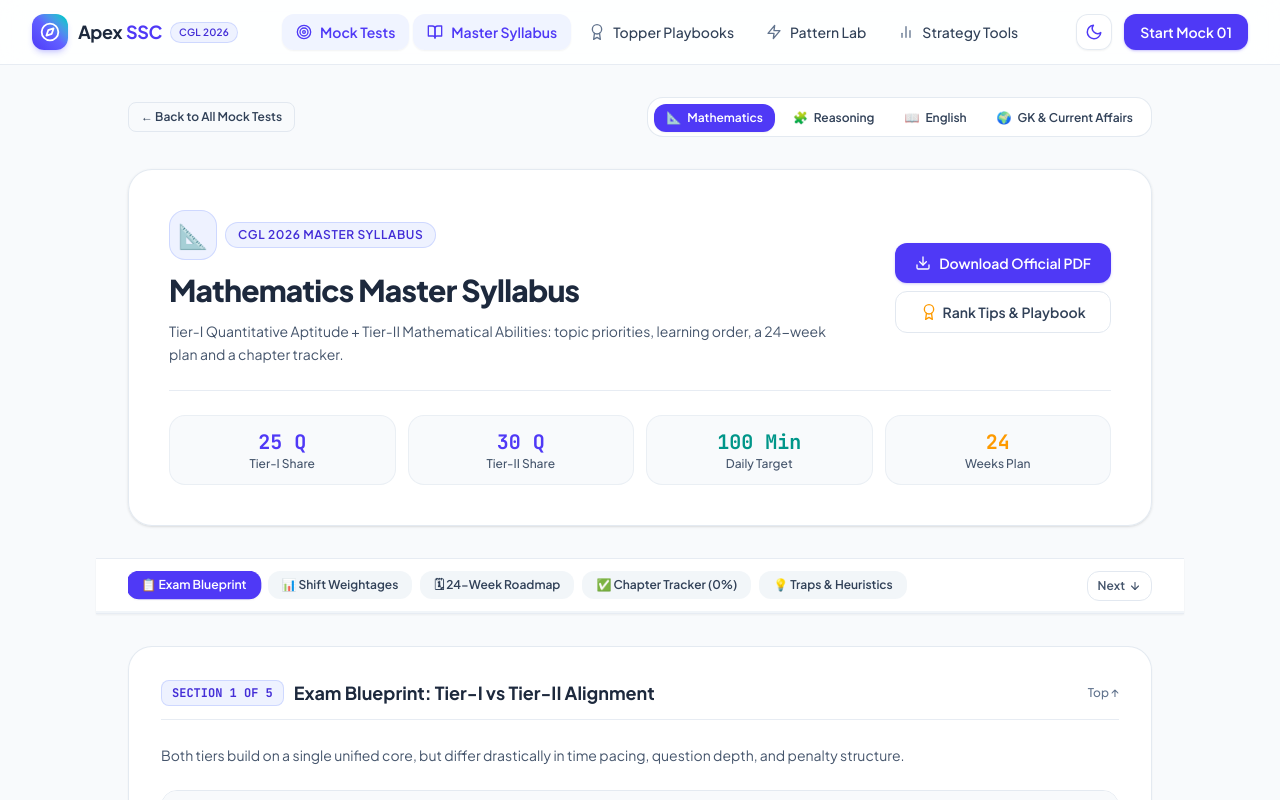
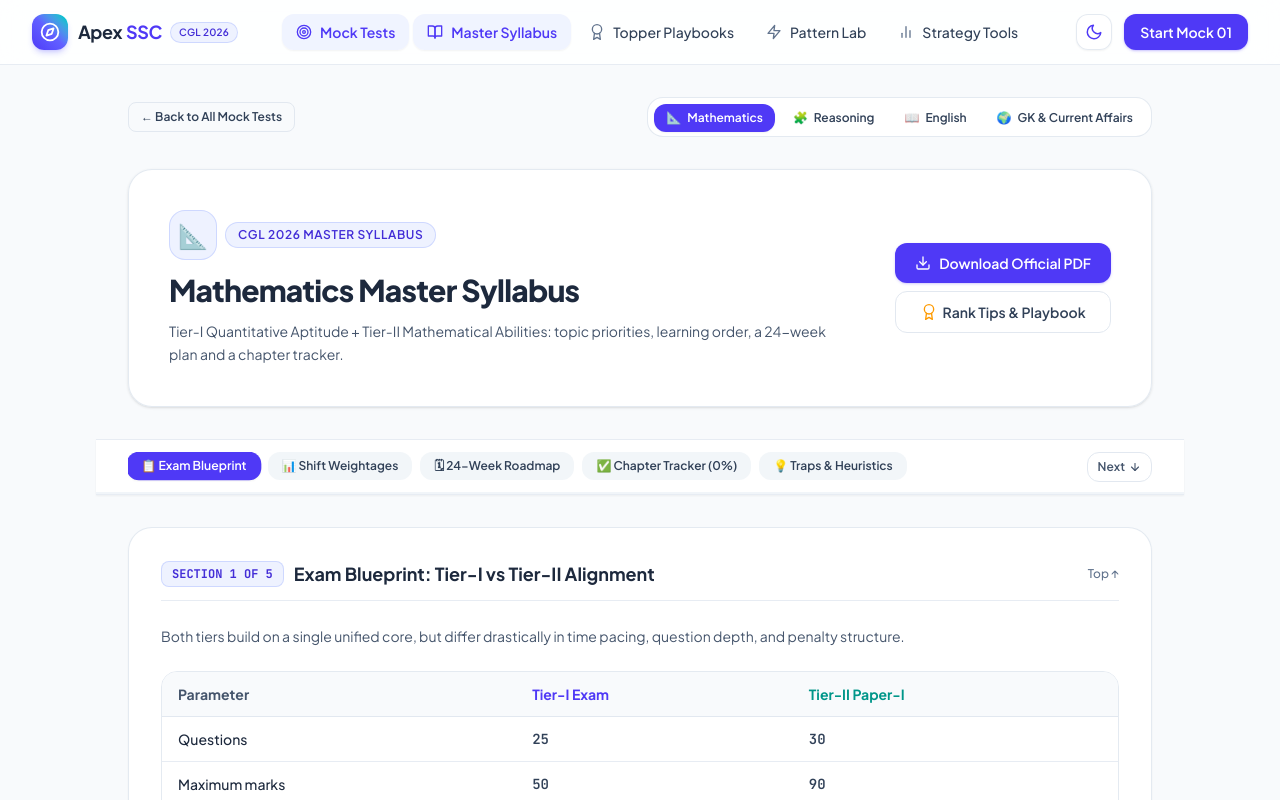
Before and after one commit to mr-nitin28/ssc-cgl-code, a Next.js app: page /syllabus/maths in a window 1280 px wide. Shown: the top 800 px of the page. Built offline with nearby package versions, Linux system fonts and the light colour scheme.

Commit message:
fix(syllabus): remove quick stats grid card from hero banner across all syllabus pages

```diff
--- a/components/SyllabusViewer.tsx
+++ b/components/SyllabusViewer.tsx
@@ -180,34 +180,6 @@ export function SyllabusViewer({ subjectKey, syllabus }: SyllabusViewerProps) {
                 <AwardIcon size={16} className="text-amber-500" />
                 Rank Tips & Playbook
               </Link>
-            </div>
-          </div>
-
-          {/* Quick Stats Grid */}
-          <div className="grid grid-cols-2 sm:grid-cols-4 gap-3 pt-6 mt-6 border-t border-slate-200/80 dark:border-slate-800 text-center">
-            <div className="p-3 rounded-2xl bg-slate-50 dark:bg-slate-800/60 border border-slate-200/60 dark:border-slate-700">
-              <div className="text-xl font-bold font-mono tabular-nums text-indigo-600 dark:text-indigo-400">
-                {syllabus.tier1Questions} Q
-              </div>
-              <div className="text-xs text-slate-600 dark:text-slate-300 font-medium">Tier-I Share</div>
-            </div>
-            <div className="p-3 rounded-2xl bg-slate-50 dark:bg-slate-800/60 border border-slate-200/60 dark:border-slate-700">
-              <div className="text-xl font-bold font-mono tabular-nums text-indigo-600 dark:text-indigo-400">
-                {syllabus.tier2Questions} Q
-              </div>
-              <div className="text-xs text-slate-600 dark:text-slate-300 font-medium">Tier-II Share</div>
-            </div>
-            <div className="p-3 rounded-2xl bg-slate-50 dark:bg-slate-800/60 border border-slate-200/60 dark:border-slate-700">
-              <div className="text-xl font-bold font-mono tabular-nums text-teal-600 dark:text-teal-400">
-                {syllabus.suggestedMinutesPerDay} Min
-              </div>
-              <div className="text-xs text-slate-600 dark:text-slate-300 font-medium">Daily Target</div>
-            </div>
-            <div className="p-3 rounded-2xl bg-slate-50 dark:bg-slate-800/60 border border-slate-200/60 dark:border-slate-700">
-              <div className="text-xl font-bold font-mono tabular-nums text-amber-500">
-                24
-              </div>
-              <div className="text-xs text-slate-600 dark:text-slate-300 font-medium">Weeks Plan</div>
             </div>
           </div>
         </div>
```
